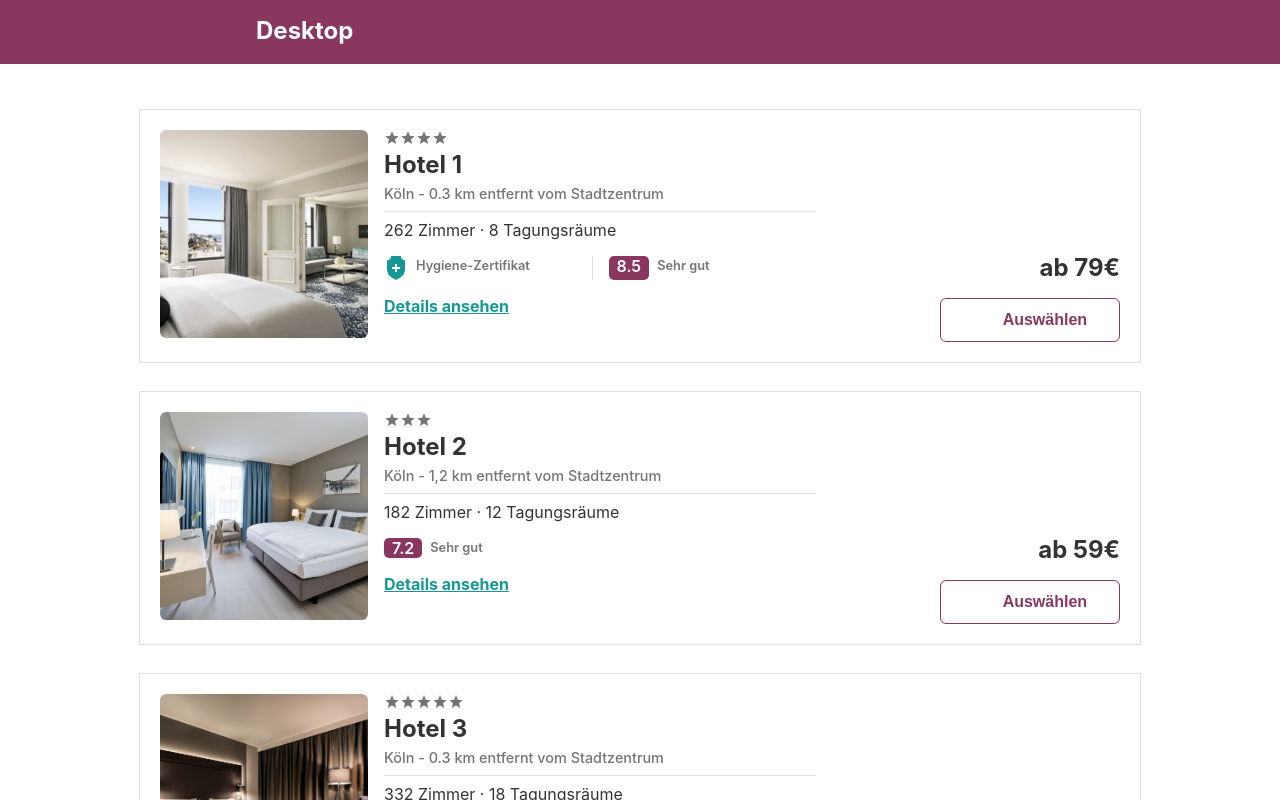
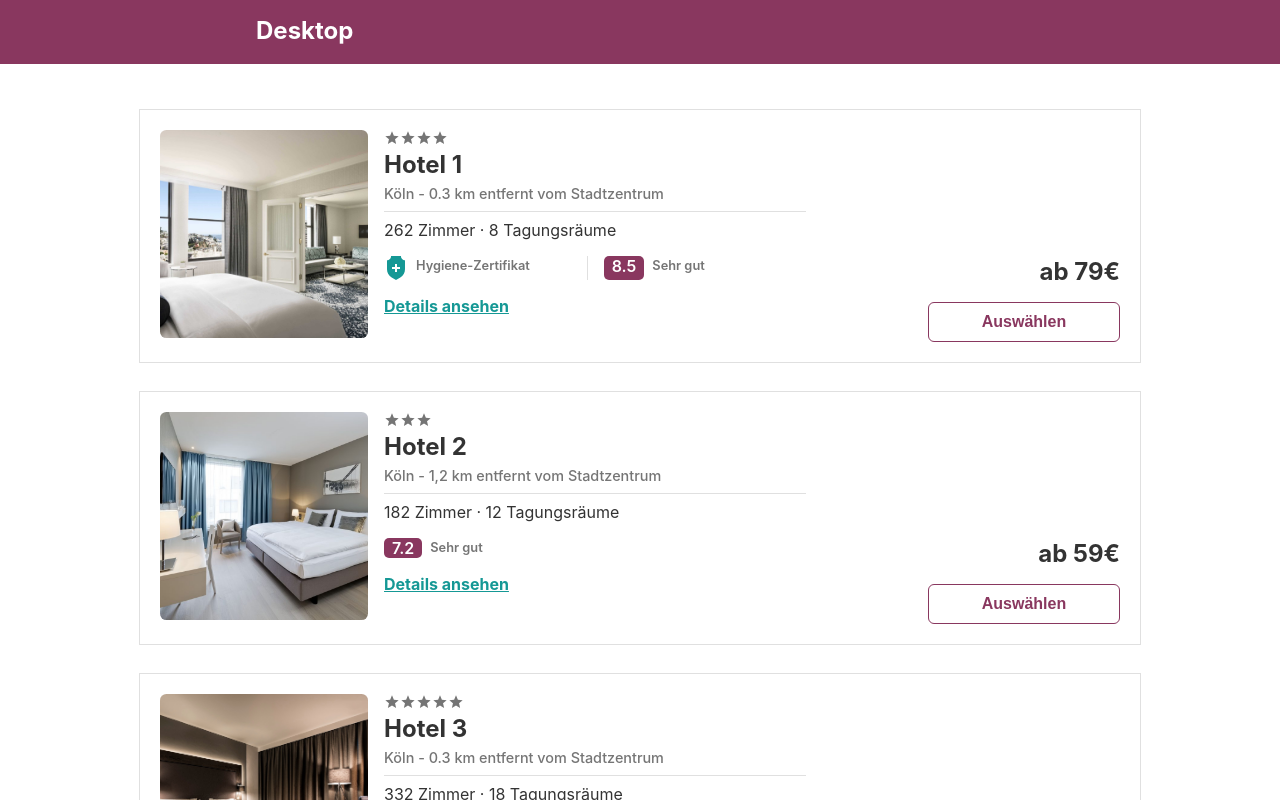
Before and after one commit to Falco-Boehnke/TileableHotels, a React (Create React App) app: page / in a window 1280 px wide. Shown: the top 800 px of the page. Built offline with nearby package versions, Linux system fonts and the light colour scheme.

Commit message:
fix: button styling for desktop

```diff
--- a/src/components/HotelTile/TileSelectionButton/TileSelectionButton.module.css
+++ b/src/components/HotelTile/TileSelectionButton/TileSelectionButton.module.css
@@ -1,5 +1,6 @@
 .tile__selection-button {
   width: 100%;
+  height: 2.5rem;
   border: 1px solid #89375f;
   border-radius: 6px;
   background-color: #ffffff;
@@ -18,11 +19,11 @@
 }
 
 .tile__selection-button__icon-text{
-  display: grid;
-  justify-content: center;
-  gap: 0.4rem;
-  grid-template-columns: repeat(3,33%);
-  grid-template-rows: 2.5rem;
+  display: flex;
+justify-content: center;
+gap: 0.5rem;
+padding-right: 2rem;
+
 }
 
 .tile__selection-button__icon {
@@ -63,14 +64,19 @@
     align-self: end;
   }
 
+  .tile__selection-button {
+    grid-template-columns: 13rem 2fr 12rem;
+    width: 12rem;
+  }
+
+
   .tile__selection-button--selected {
-    height: 2.7rem;
-    padding: 0.5rem !important;
-    /* display: grid;
-    grid-template-columns: 2rem 8rem; */
+    padding-left: 1rem;
+
     border: 1px solid #ffffff;
     background-color: #89375f;
     color: #ffffff !important;
+
   }
 
   .tile__selection-button__label {
```
